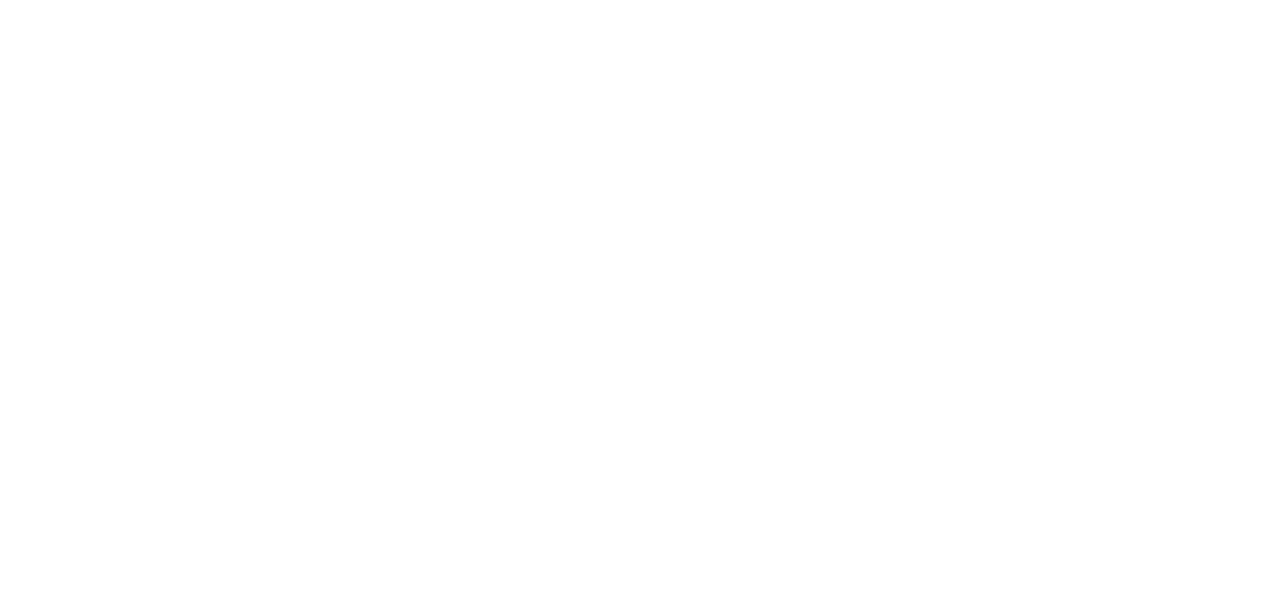
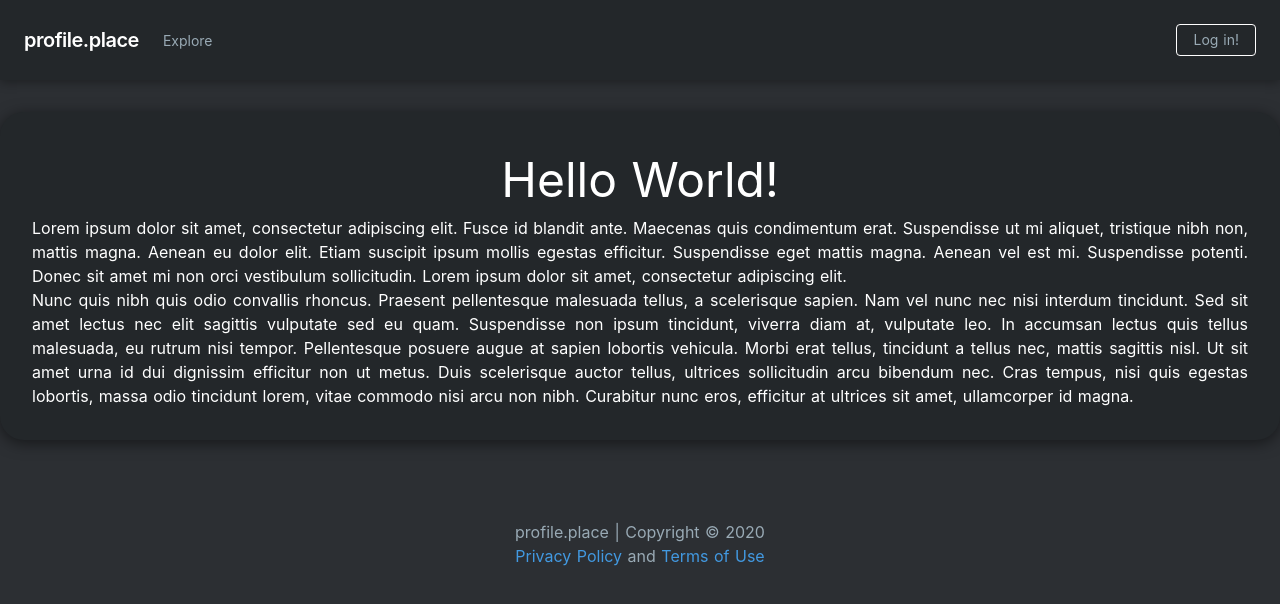
Before and after one commit to profile-place/frontend-legacy, a Nuxt app: page /explore in a window 1280 px wide. Before the commit this address had no page. Shown: the top 604 px of the page. Built offline with nearby package versions, Linux system fonts and the light colour scheme.

Commit message:
shadows, bg and og tags

```diff
--- a/components/Container.vue
+++ b/components/Container.vue
@@ -12,8 +12,9 @@ export default {
 
 <style lang="scss" scoped>
 .section-mod {
-  background: #2C2F33;
+  background: #23272A;
   border: 0;
   border-radius: 1.5rem;
+  box-shadow: 0 3px 15px rgba(0,0,0,0.50);
 }
 </style>
--- a/components/NavBar.vue
+++ b/components/NavBar.vue
@@ -1,5 +1,5 @@
 <template>
-  <nav class="flex items-center justify-between flex-wrap bg-blackish p-6">
+  <nav class="flex items-center justify-between flex-wrap bg-blackish p-6 shading">
     <div class="flex items-center flex-shrink-0 text-white mr-6">
       <nuxt-link to="/" class="font-semibold text-xl tracking-tight">
         profile.place
@@ -44,6 +44,8 @@ export default {
 }
 </script>
 
-<style scoped>
-
+<style lang="scss" scoped>
+.shading {
+  box-shadow: 0 2px 10px rgba(0,0,0,0.35);
+}
 </style>
--- a/layouts/default.vue
+++ b/layouts/default.vue
@@ -25,6 +25,10 @@ html {
   -webkit-user-drag: none;
 }
 
+body {
+  background: #2C2F33
+}
+
 *,
 *::before,
 *::after {
--- a/nuxt.config.js
+++ b/nuxt.config.js
@@ -19,7 +19,21 @@ export default {
     meta: [
       { charset: 'utf-8' },
       { name: 'viewport', content: 'width=device-width, initial-scale=1' },
-      { hid: 'description', name: 'description', content: 'All your social profiles in one place. Extend your Discord profile, express your interests, hobbies and much more.' }
+      {
+        hid: 'description',
+        name: 'description',
+        content: 'A place for all your social profiles under one roof. Unleash your profile, express your interests, hobbies and much, much more. Oh, and did we mention, it\'s open source.'
+      },
+      { hid: 'keywords', name: 'keywords', content: '' },
+      { hid: 'author', name: 'author', content: 'https://github.com/profile-place' },
+      { hid: 'og:title', property: 'og:title', content: 'profile.place' },
+      {
+        hid: 'og:description',
+        property: 'og:description',
+        content: 'A place for all your social profiles under one roof. Unleash your profile, express your interests, hobbies and much, much more. Oh, and did we mention, it\'s open source.'
+      },
+      { hid: 'og:image', property: 'og:image', content: '~assets/icons/logo.png' },
+      { hid: 'twitter:card', name: 'twitter:card', content: 'summary' }
     ],
     link: [
       { rel: 'icon', type: 'image/x-icon', href: '/favicon.ico' }
--- /dev/null
+++ b/pages/explore.vue
@@ -0,0 +1,49 @@
+<template>
+  <div>
+    <NavBar/>
+    <Container>
+      <h1 class="text-center text-white text-5xl">Hello World!</h1>
+      <p class="text-justify text-white">
+        Lorem ipsum dolor sit amet, consectetur adipiscing elit. Fusce id blandit ante. Maecenas quis condimentum erat.
+        Suspendisse ut mi aliquet, tristique nibh non, mattis magna. Aenean eu dolor elit. Etiam suscipit ipsum mollis
+        egestas efficitur. Suspendisse eget mattis magna. Aenean vel est mi. Suspendisse potenti. Donec sit amet mi non
+        orci vestibulum sollicitudin. Lorem ipsum dolor sit amet, consectetur adipiscing elit.
+        <br/>
+        Nunc quis nibh quis odio convallis rhoncus. Praesent pellentesque malesuada tellus, a scelerisque sapien. Nam
+        vel nunc nec nisi interdum tincidunt. Sed sit amet lectus nec elit sagittis vulputate sed eu quam. Suspendisse
+        non ipsum tincidunt, viverra diam at, vulputate leo. In accumsan lectus quis tellus malesuada, eu rutrum nisi
+        tempor. Pellentesque posuere augue at sapien lobortis vehicula. Morbi erat tellus, tincidunt a tellus nec,
+        mattis sagittis nisl. Ut sit amet urna id dui dignissim efficitur non ut metus. Duis scelerisque auctor tellus,
+        ultrices sollicitudin arcu bibendum nec. Cras tempus, nisi quis egestas lobortis, massa odio tincidunt lorem,
+        vitae commodo nisi arcu non nibh. Curabitur nunc eros, efficitur at ultrices sit amet, ullamcorper id magna.
+      </p>
+    </Container>
+    <FooterBar/>
+  </div>
+</template>
+
+<script>
+import NavBar from '~/components/NavBar'
+import FooterBar from '~/components/FooterBar'
+import Container from '~/components/Container'
+
+export default {
+  name: 'explore',
+  components: {
+    Container,
+    FooterBar,
+    NavBar
+  }
+}
+</script>
+
+<style lang="scss" scoped>
+body {
+  background: #23272A !important;
+  background-image: none;
+}
+
+body:before {
+  background-image: none !important;
+}
+</style>
--- a/pages/index.vue
+++ b/pages/index.vue
@@ -1,5 +1,5 @@
 <template>
-  <div>
+  <div class="bg-magic">
     <NavBar/>
     <div class="container mx-auto">
       <img draggable="false" class="mx-auto rounded-mod mt-12" src="~/assets/icons/logo.png" alt="logo">
@@ -30,21 +30,17 @@ export default {
 }
 </script>
 
-<style lang="scss">
+<style lang="scss" scoped>
 .rounded-mod {
   border: 0;
   border-radius: 50%;
 }
 
-body {
+.bg-magic:after {
   background: #23272A;
 }
 
-body:after {
-  background: #23272A !important;
-}
-
-body:before {
+.bg-magic:before {
   content: '';
   position: fixed;
   width: 100vw;
```
